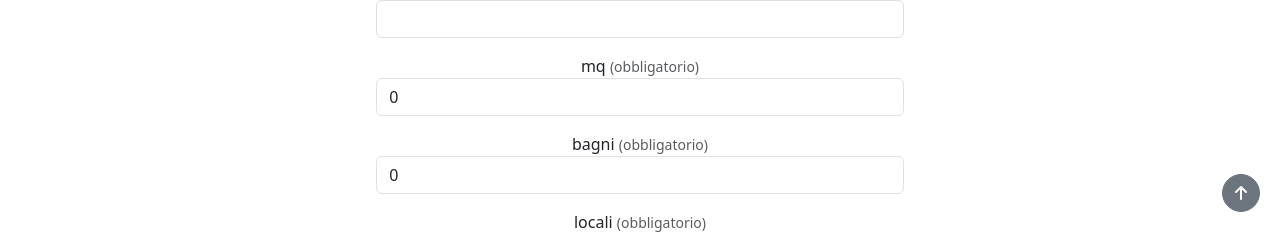
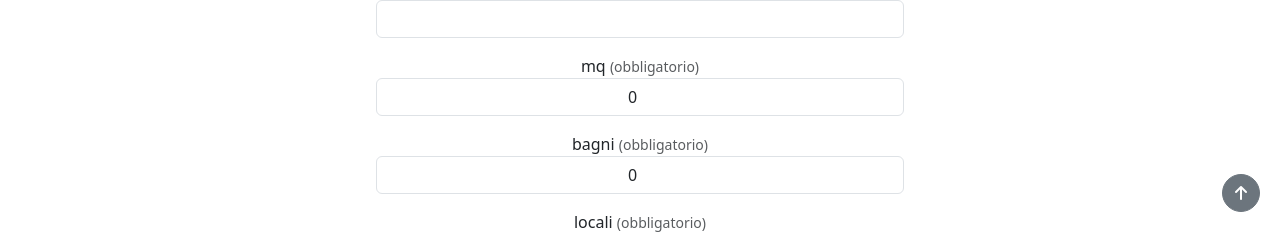
Before and after one commit to AlessandroSottosanti/bool-bnb-team-3, a React (Vite) app: page /create in a window 1280 px wide. Shown: the part 568-802 px from the top of the page. Built offline with nearby package versions, Linux system fonts and the light colour scheme; no server answers.

Commit message:
refactoring: style

```diff
--- a/src/pages/CreatePage.jsx
+++ b/src/pages/CreatePage.jsx
@@ -52,6 +52,7 @@ function CreatePage() {
 
 
     useEffect(() => {
+        window.scrollTo(0,0);
         getTipiAlloggi();
     }, [])
 
@@ -213,14 +214,14 @@ function CreatePage() {
             <section className='d-flex justify-content-center align-items-center flex-column'>
 
 
-                <form onSubmit={handleSubmit} className="text-center d-flex flex-column gap-3 needs-validation">
+                <form onSubmit={handleSubmit} className="text-center d-flex flex-column gap-3 needs-validation mx-3">
                 {Object.keys(newImmobile).map((key) => (
                     (key !== "immagini" && key !== "") && (
                         <div className="form-group" key={key}>
                             <label htmlFor={key}>{key.replace('_', ' ')} <small className="text-muted">(obbligatorio)</small></label>
                             <input
                                 type={key === "mq" || key === "bagni" || key === "locali" || key === "posti_letto" ? "number" : "text"}
-                                className={`form-control ${errors[key] ? 'is-invalid' : ''}`}
+                                className={`form-control text-center ${errors[key] ? 'is-invalid' : ''}`}
                                 id={key}
                                 name={key}
                                 value={newImmobile[key]}
--- a/src/pages/DetailsPage.jsx
+++ b/src/pages/DetailsPage.jsx
@@ -34,7 +34,7 @@ function PaginaDettaglio() {
     }
 
     useEffect(() => {
-
+        window.scrollTo(0,0);
         showImmobile();
 
     }, [slug]); // Effettua la richiesta quando cambia lo slug
--- a/src/pages/HomePage.jsx
+++ b/src/pages/HomePage.jsx
@@ -11,6 +11,7 @@ function HomePage() {
   const navigate = useNavigate();
 
   useEffect(() => {
+    window.scrollTo(0,0);
     getImmobili();
   }, []);
 
--- a/src/pages/SearchPage.jsx
+++ b/src/pages/SearchPage.jsx
@@ -31,6 +31,7 @@ function SearchPage() {
     const backEndUrl = import.meta.env.VITE_API_URL;
 
     useEffect(() => {
+        window.scrollTo(0,0);
         if (searchCity.trim() !== "") {
             getImmobili(searchCity);
             setSearch(searchCity);
```
